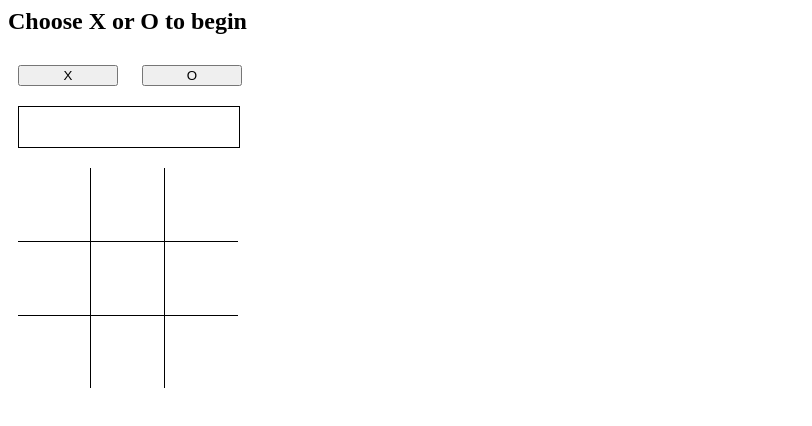
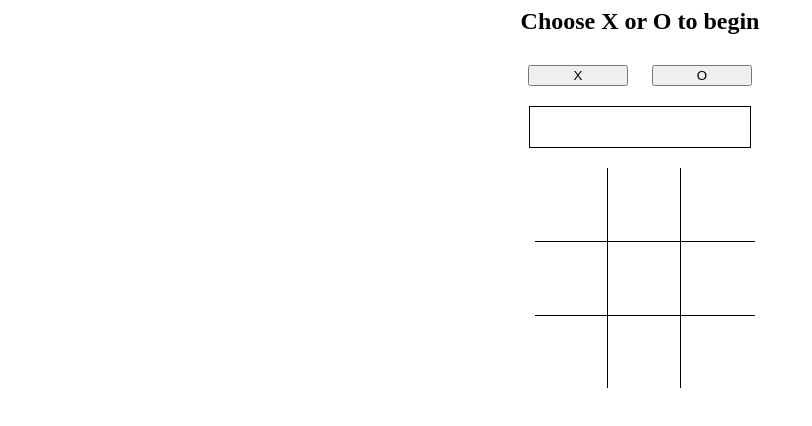
Before and after one commit to KayDee/tictactoe, a plain HTML site: page index.html in a window 1280 px wide. Shown: the whole page, without its empty margins (0-812 px from the left). Drawn offline with Linux system fonts and the light colour scheme.

Commit message:
testing it to see how to center

```diff
--- a/index.html
+++ b/index.html
@@ -18,6 +18,7 @@ h2{
     font-family: cursive;
     font-size: 48px;
     position: absolute;
+	left: 41%;
     width: 220px;
     height: 220px;
     margin: 10px;
@@ -39,9 +40,11 @@ span{
     width : 220px;
     margin: 10px;
 }
+
 </style>
 </head>
 <body>
+<center>
 	<h2 id="title">Choose X or O to begin</h2>
 	<button onclick="choose(this.innerText); disappear()">X</button>
 	<button onclick="choose(this.innerText); disappear()">O</button>
@@ -49,6 +52,7 @@ span{
 	<div id="board">
 	<!-- div tags added in the script below -->
 	</div>
+</center>
 </body>
 <script src="tictactoe.js"></script>
 <script>
```
Lines whose indentation alone changed are shown as unchanged.
